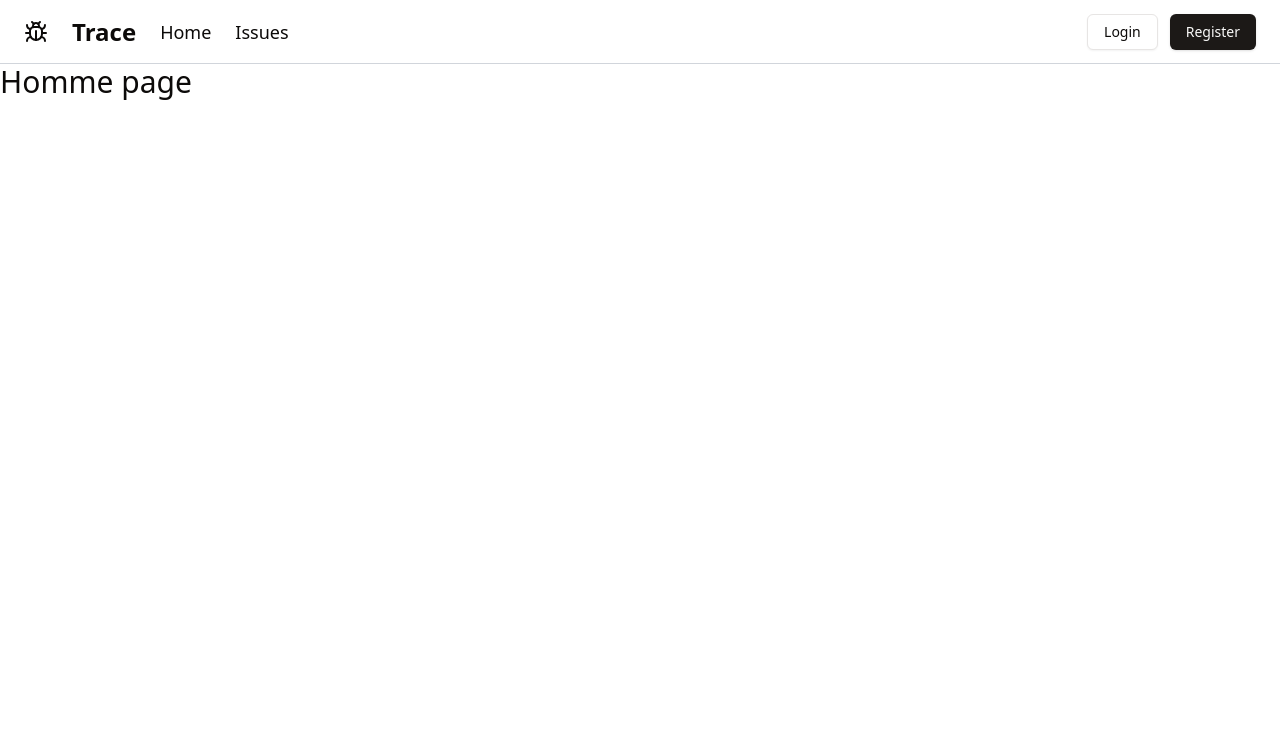
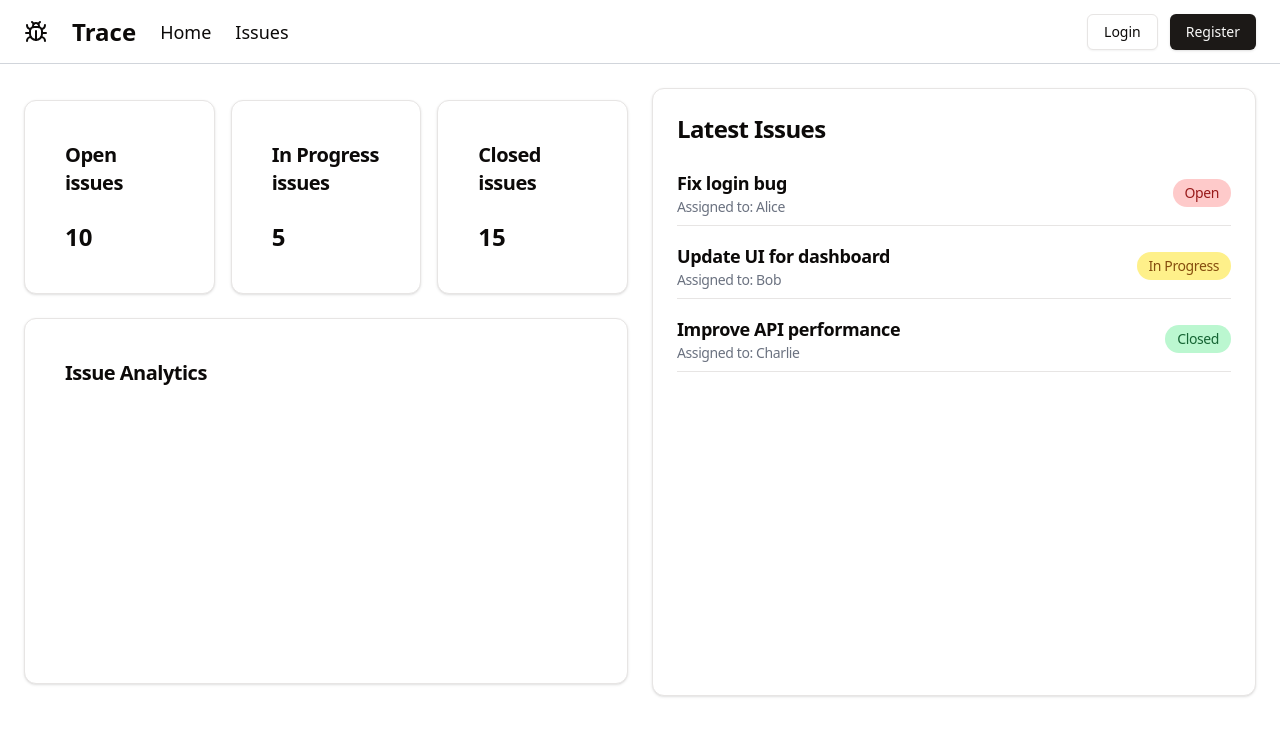
Before and after one commit to CharlesOsang017/Trace, a Next.js app in the folder frontend/: page / in a window 1280 px wide. Shown: the top 736 px of the page. Built offline with nearby package versions, Linux system fonts and the light colour scheme.

Commit message:
Update admin home content

```diff
--- a/frontend/package.json
+++ b/frontend/package.json
@@ -17,6 +17,7 @@
     "next": "14.2.24",
     "react": "^18",
     "react-dom": "^18",
+    "recharts": "^2.15.1",
     "tailwind-merge": "^3.0.2",
     "tailwindcss-animate": "^1.0.7"
   },
--- a/frontend/src/app/page.js
+++ b/frontend/src/app/page.js
@@ -1,8 +1,72 @@
+"use client";
+
+import { useState } from "react";
+import { Card, CardContent, CardHeader, CardTitle } from "@/components/ui/card";
+import LatestIssues from "@/components/latestIssues";
 
 export default function Home() {
+  // Sample analytics data
+  const analyticsData = [
+    { status: "Open", count: 10 },
+    { status: "In Progress", count: 5 },
+    { status: "Closed", count: 15 },
+  ];
+
+  // Sample latest issues data
+  const issues = [
+    { id: 1, title: "Fix login bug", status: "Open", assignedTo: "Alice" },
+    {
+      id: 2,
+      title: "Update UI for dashboard",
+      status: "In Progress",
+      assignedTo: "Bob",
+    },
+    {
+      id: 3,
+      title: "Improve API performance",
+      status: "Closed",
+      assignedTo: "Charlie",
+    },
+  ];
+
   return (
-    <div className="text-3xl">
-      Homme page
+    <div className="grid grid-cols-1 md:grid-cols-2 gap-6 p-6">
+    <div className="flex flex-col gap-6 py-3">
+    <div className="grid grid-cols-1 md:grid-cols-3 gap-4">
+        {analyticsData.map((data) => (
+          <Card key={data.status} className="p-4">
+            <CardHeader>
+              <CardTitle className="text-xl ">{data.status} issues</CardTitle>
+            </CardHeader>
+            <CardContent>
+              <div className="text-2xl font-bold">{data.count}</div>
+            </CardContent>
+          </Card>
+        ))}
+      </div>
+
+      {/* Analytics Section */}
+      <Card className="p-4">
+        <CardHeader>
+          <CardTitle className="text-xl font-bold">Issue Analytics</CardTitle>
+        </CardHeader>
+        <CardContent className="h-64"></CardContent>
+      </Card>
+    </div>
+
+      {/* Latest Issues Section */}
+      <Card className="">
+        <CardHeader>
+          <CardTitle className="text-2xl font-bold">Latest Issues</CardTitle>
+        </CardHeader>
+        <CardContent>
+          <ul className="space-y-4 tracking-tight">
+            {issues.map((issue) => (
+              <LatestIssues key={issue.id} issue={issue} />
+            ))}
+          </ul>
+        </CardContent>
+      </Card>
     </div>
   );
 }
--- /dev/null
+++ b/frontend/src/components/latestIssues.jsx
@@ -0,0 +1,32 @@
+import React from 'react'
+
+const LatestIssues = ({issue}) => {
+  return (
+    <>
+        <li
+                key={issue.id}
+                className="flex justify-between items-center border-b pb-2"
+              >
+                <div>
+                  <h3 className="text-lg font-semibold">{issue.title}</h3>
+                  <p className="text-sm text-gray-500">
+                    Assigned to: {issue.assignedTo}
+                  </p>
+                </div>
+                <span
+                  className={`px-3 py-1 text-sm font-medium rounded-full ${
+                    issue.status === "Open"
+                      ? "bg-red-200 text-red-800"
+                      : issue.status === "In Progress"
+                      ? "bg-yellow-200 text-yellow-800"
+                      : "bg-green-200 text-green-800"
+                  }`}
+                >
+                  {issue.status}
+                </span>
+              </li>
+    </>
+  )
+}
+
+export default LatestIssues
--- /dev/null
+++ b/frontend/src/components/ui/card.jsx
@@ -0,0 +1,50 @@
+import * as React from "react"
+
+import { cn } from "@/lib/utils"
+
+const Card = React.forwardRef(({ className, ...props }, ref) => (
+  <div
+    ref={ref}
+    className={cn("rounded-xl border bg-card text-card-foreground shadow", className)}
+    {...props} />
+))
+Card.displayName = "Card"
+
+const CardHeader = React.forwardRef(({ className, ...props }, ref) => (
+  <div
+    ref={ref}
+    className={cn("flex flex-col space-y-1.5 p-6", className)}
+    {...props} />
+))
+CardHeader.displayName = "CardHeader"
+
+const CardTitle = React.forwardRef(({ className, ...props }, ref) => (
+  <div
+    ref={ref}
+    className={cn("font-semibold leading-none tracking-tight", className)}
+    {...props} />
+))
+CardTitle.displayName = "CardTitle"
+
+const CardDescription = React.forwardRef(({ className, ...props }, ref) => (
+  <div
+    ref={ref}
+    className={cn("text-sm text-muted-foreground", className)}
+    {...props} />
+))
+CardDescription.displayName = "CardDescription"
+
+const CardContent = React.forwardRef(({ className, ...props }, ref) => (
+  <div ref={ref} className={cn("p-6 pt-0", className)} {...props} />
+))
+CardContent.displayName = "CardContent"
+
+const CardFooter = React.forwardRef(({ className, ...props }, ref) => (
+  <div
+    ref={ref}
+    className={cn("flex items-center p-6 pt-0", className)}
+    {...props} />
+))
+CardFooter.displayName = "CardFooter"
+
+export { Card, CardHeader, CardFooter, CardTitle, CardDescription, CardContent }
```
Also changed, not shown: 1 other file (tests, documents, lock files or other folders).
